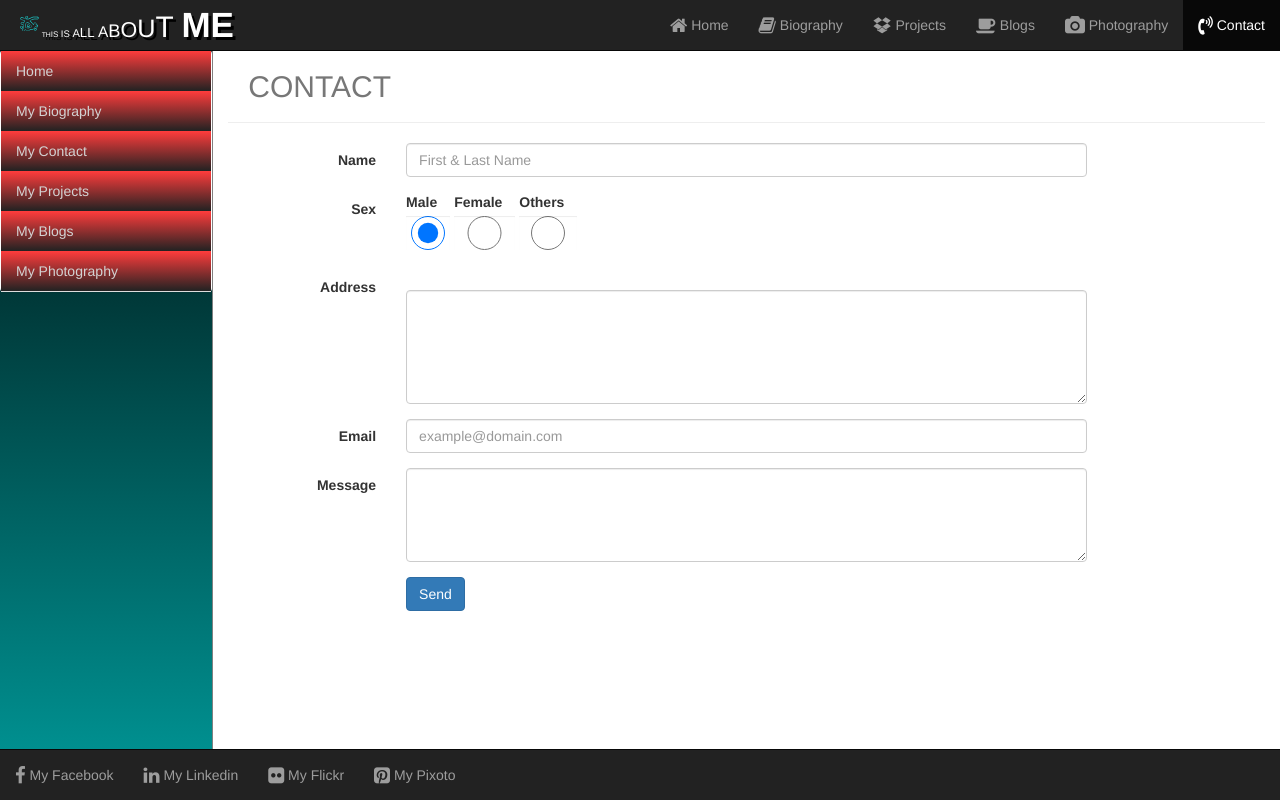
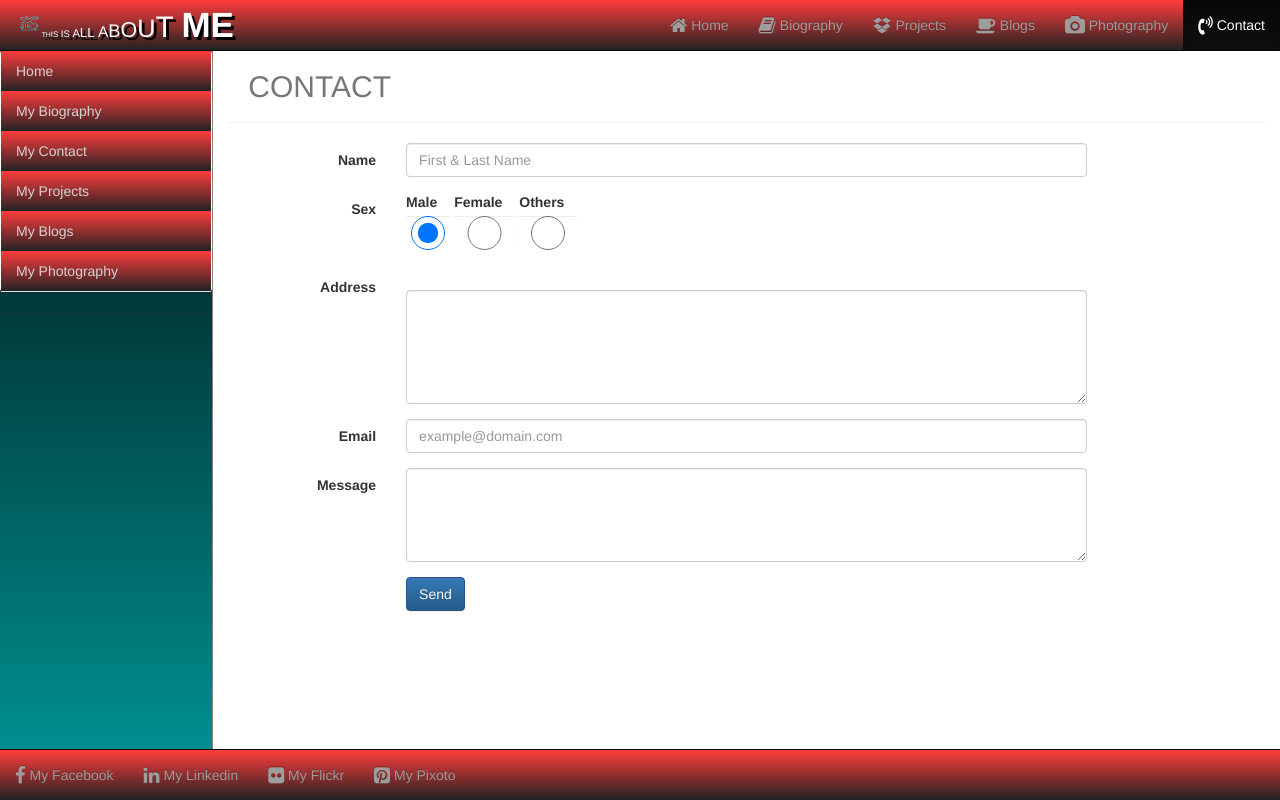
Before and after one commit to 300872772/COMP125-MyPortfolio, a plain HTML site: page Pages/contact.html in a window 1280 px wide. Drawn offline with Linux system fonts and the light colour scheme.

Commit message:
changed the color

```diff
--- a/Pages/contact.html
+++ b/Pages/contact.html
@@ -14,7 +14,7 @@
 
     <!-- CSS Section -->
     <link rel="stylesheet" href="../Content/css/bootstrap.min.css">
-    <!--<link rel="stylesheet" href="../Content/css/bootstrap-theme.min.css">-->
+    <link rel="stylesheet" href="../Content/css/bootstrap-theme.min.css">
     <link rel="stylesheet" href="../Content/css/font-awesome.min.css">
     <link rel="stylesheet" href="../Content/css/app.css">
 </head>
```
